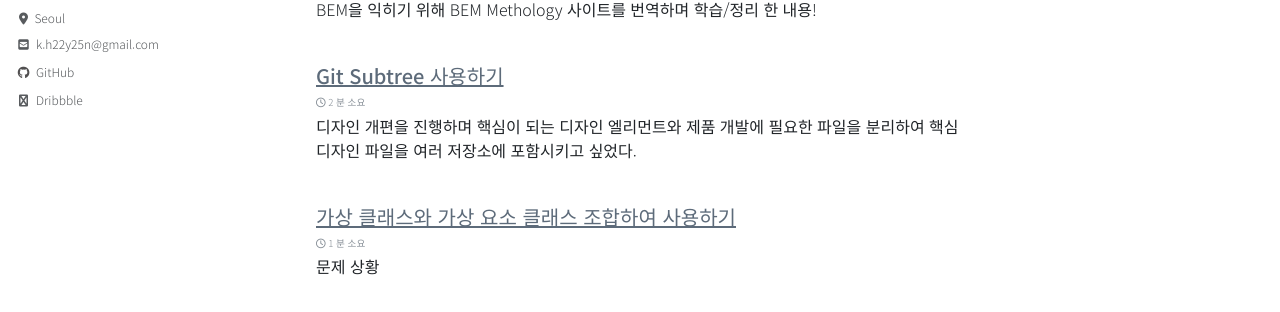
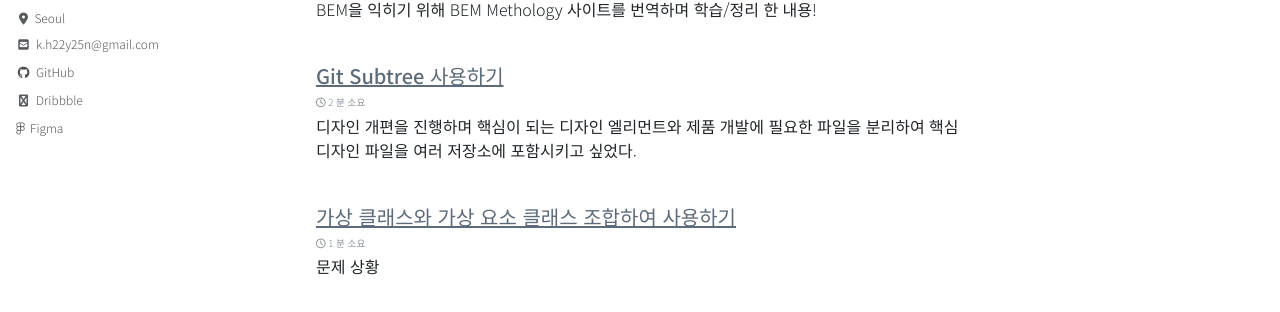
Before and after one commit to h22y25n/h22y25n.github.io, a Jekyll site: the page built from index.html, in a window 1280 px wide. Shown: the part 221-533 px from the top of the page. Built offline with Jekyll 4.4.1, drawn with Linux system fonts in a browser that asks for light colours; cached includes are drawn as plain includes; nearby versions of some CDN libraries; the list of posts is cut into pages by our own code.

Commit message:
add: figma info

```diff
--- a/_config.yml
+++ b/_config.yml
@@ -117,6 +117,9 @@ author:
     - label: "Dribbble"
       icon: "fab fa-fw fa-basketball-ball"
       url: "https://dribbble.com/h22y25n"
+    - label: "Figma"
+      icon: "fab fa-brands fa-figma"
+      url: "https://www.figma.com/@k_h22y25n"
 
 # Site Footer
 footer:
```
